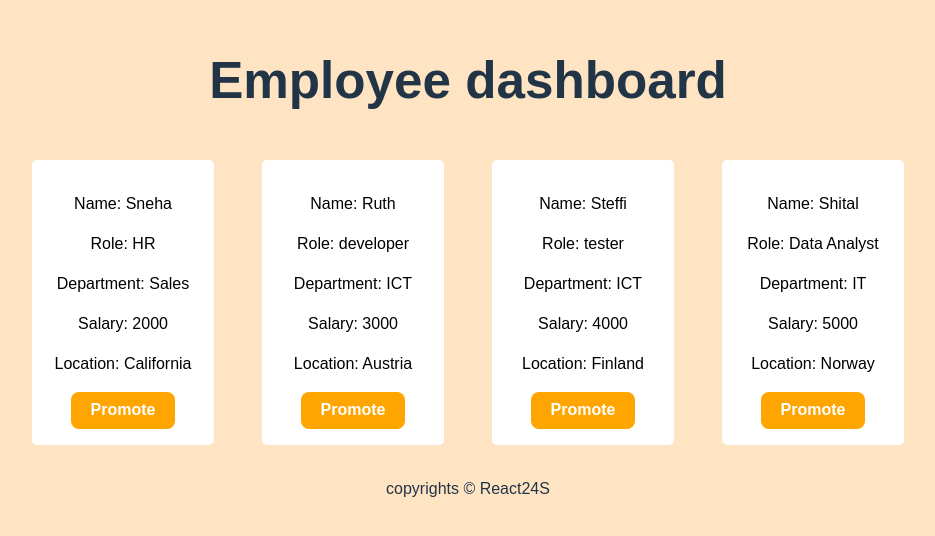
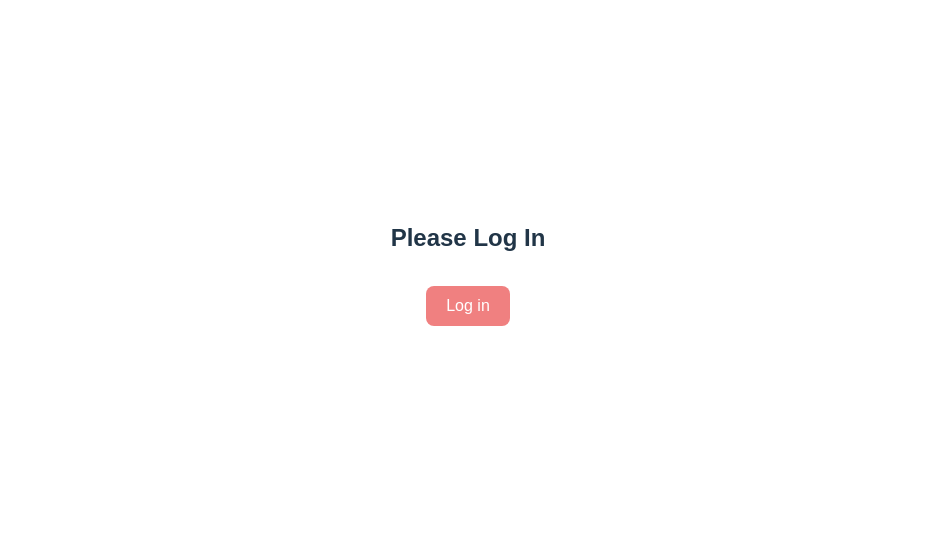
Before and after one commit to SneRam-0105/HR-App, a React (Vite) app: page / in a window 1280 px wide. Shown: the part 132-668 px from the top of the page, without its empty margins (172-1107 px from the left). Built offline with nearby package versions, Linux system fonts and the light colour scheme; a web font is replaced by a local one.

Commit message:
Star and Button component is added

```diff
--- a/src/App.css
+++ b/src/App.css
@@ -4,3 +4,14 @@
   padding: 2rem;
   text-align: center;
 }
+button {
+  margin-bottom: 5px;
+  background-color: lightcoral;
+  color: white;
+  margin: 10px;
+}
+#employee {
+  display: flex;
+  flex-wrap: wrap;
+  gap: 1rem;
+}
--- a/src/App.jsx
+++ b/src/App.jsx
@@ -1,22 +1,42 @@
+import { useState } from 'react';
 import "./App.css";
-import Header from "./components/Header/Header.jsx";
 import EmployeeList from "./components/EmployeeList/EmployeeList.jsx";
-import Footer from "./components/Footer/Footer.jsx";
 
 function App() {
+  const [isLoggedIn, setIsLoggedIn] = useState(false);
+
+  const handleLoginClick = () => {
+    setIsLoggedIn(true);
+  };
+
+  const handleLogOutClick = () => {
+    setIsLoggedIn(false);
+  };
+
   return (
-    <>
+    <div>
       <div>
-        <Header />
-        <main>
-          <h1>Employee dashboard</h1>
 
-          <EmployeeList />
+        {isLoggedIn ?
+          (<div>
+            <h1>Employee Database</h1>
 
-        </main>
-        <Footer />
+            <button onClick={handleLogOutClick}>Log out</button>
+          </div>
+          ) :
+          (
+            <div> <h2>Please Log In</h2>
+              <button onClick={handleLoginClick}>Log in </button>
+            </div>
+          )
+        }
+
       </div>
-    </>
+      <div id="employee">
+        <EmployeeList props={isLoggedIn} />
+      </div>
+
+    </div>
   );
 }
 
--- a/src/components/Array/employeeData.jsx
+++ b/src/components/Array/employeeData.js
@@ -24,7 +24,7 @@ const employees = [
         name: "Carla Gonzales",
         role: "Project Manager",
         department: "Operations",
-        startdate: "2020-09-22",
+        startdate: "2004-09-22",
         location: "Espoo",
         salary: 62000,
         status: "Part-time"
@@ -64,7 +64,7 @@ const employees = [
         name: "Grace Park",
         role: "Junior Software Developer",
         department: "Engineering",
-        startdate: "2023-08-30",
+        startdate: "2014-08-30",
         location: "Turku",
         salary: 50000,
         status: "Intern"
--- a/src/components/EmployeeCard/EmployeeCard.css
+++ b/src/components/EmployeeCard/EmployeeCard.css
@@ -7,13 +7,3 @@ button {
 body {
   background-color: bisque;
 }
-.cards {
-  min-width: 150px;
-  max-width: 350px;
-  background: white;
-  color: black;
-  margin: 1rem;
-  padding: 1rem;
-  border-radius: 5px;
-  font-size: 1rem;
-}
--- a/src/components/EmployeeCard/EmployeeCard.jsx
+++ b/src/components/EmployeeCard/EmployeeCard.jsx
@@ -1,27 +1,30 @@
-import { useState } from 'react'
-import "./EmployeeCard.css";
+import { useState } from "react";
 
 
-const EmployeeCard = (props) => {
-    const [role, setRole] = useState(props.initRole);
+const Card = (props) => {
+    const [isTeamLead, setIsTeamLead] = useState(false);
     const clickHandler = () => {
 
-        if (role === "Team Lead") {
-            setRole(props.initRole);
-        }
-        else {
-            setRole("Team Lead");
-        }
+        setIsTeamLead((prevStatus) => !prevStatus); // learnt something new from stackoverflow.
     }
+
     return (
         <div className="cards" >
 
-            <p>Name: {props.name}</p>
-            <p>Role: {role}</p>
-            <p>Department: {props.department}</p>
-            <p>Salary: {props.salary}</p>
-            <p>Location: {props.location}</p>
-            <button onClick={clickHandler} >Promote</button>
+
+            <p> {props.name} </p>
+            <p>{isTeamLead && <span>⭐</span>} {props.role}  </p>
+            <p> {props.department}</p>
+            <p> {props.startdate}</p>
+            <p> {props.salary}</p>
+            <p>{props.location}</p>
+            <p> {props.status}</p>
+
+
+            <button onClick={clickHandler}>
+                {isTeamLead ? "Demote from Team Lead" : "Promote to Team Lead"}
+            </button>
+
 
 
 
@@ -29,4 +32,4 @@ const EmployeeCard = (props) => {
     );
 }
 
-export default EmployeeCard;
+export default Card;
--- a/src/components/EmployeeList/EmployeeList.css
+++ b/src/components/EmployeeList/EmployeeList.css
@@ -1,5 +1,11 @@
-#employee {
-  display: flex;
-  flex-wrap: wrap;
-  gap: 1rem;
+.cards {
+  min-width: 180px;
+  max-width: 350px;
+  background: lightblue;
+  color: black;
+  margin: 1rem;
+  padding: 1rem;
+  border-radius: 5px;
+  font-size: 1rem;
+  align-items: center;
 }
--- a/src/components/EmployeeList/EmployeeList.jsx
+++ b/src/components/EmployeeList/EmployeeList.jsx
@@ -1,19 +1,29 @@
 import EmployeeCard from "../EmployeeCard/EmployeeCard.jsx";
 import './EmployeeList.css'
-const EmployeeList = () => {
-    return (
+import employeeData from "../Array/employeeData.js"
 
-        <div id="employee" >
+const EmployeeList = ({ props }) => {
 
-            <EmployeeCard name="Sneha" initRole="HR" department="Sales" salary="2000" location="California" />
-            <EmployeeCard name="Ruth" initRole="developer" department="ICT" salary="3000" location="Austria" />
-            <EmployeeCard name="Steffi" initRole="tester" department="ICT" salary="4000" location="Finland" />
-            <EmployeeCard name="Shital" initRole="Data Analyst" department="IT" salary="5000" location="Norway" />
+    if (props) {
 
 
+        return employeeData.map((employee) => (
 
-        </div >
-    );
+            <EmployeeCard key={employee.id}
+                {...employee} //... takes all the elements from employeedata array
+            // name={employee.name}
+            // role={employee.role}
+            // department={employee.department}
+            // startdate={employee.startdate}
+            // location={employee.location}
+            // salary={employee.salary}
+            // status={employee.status}
+
+            />
+
+        ))
+
+    }
+    return;
 };
-
 export default EmployeeList;
```
